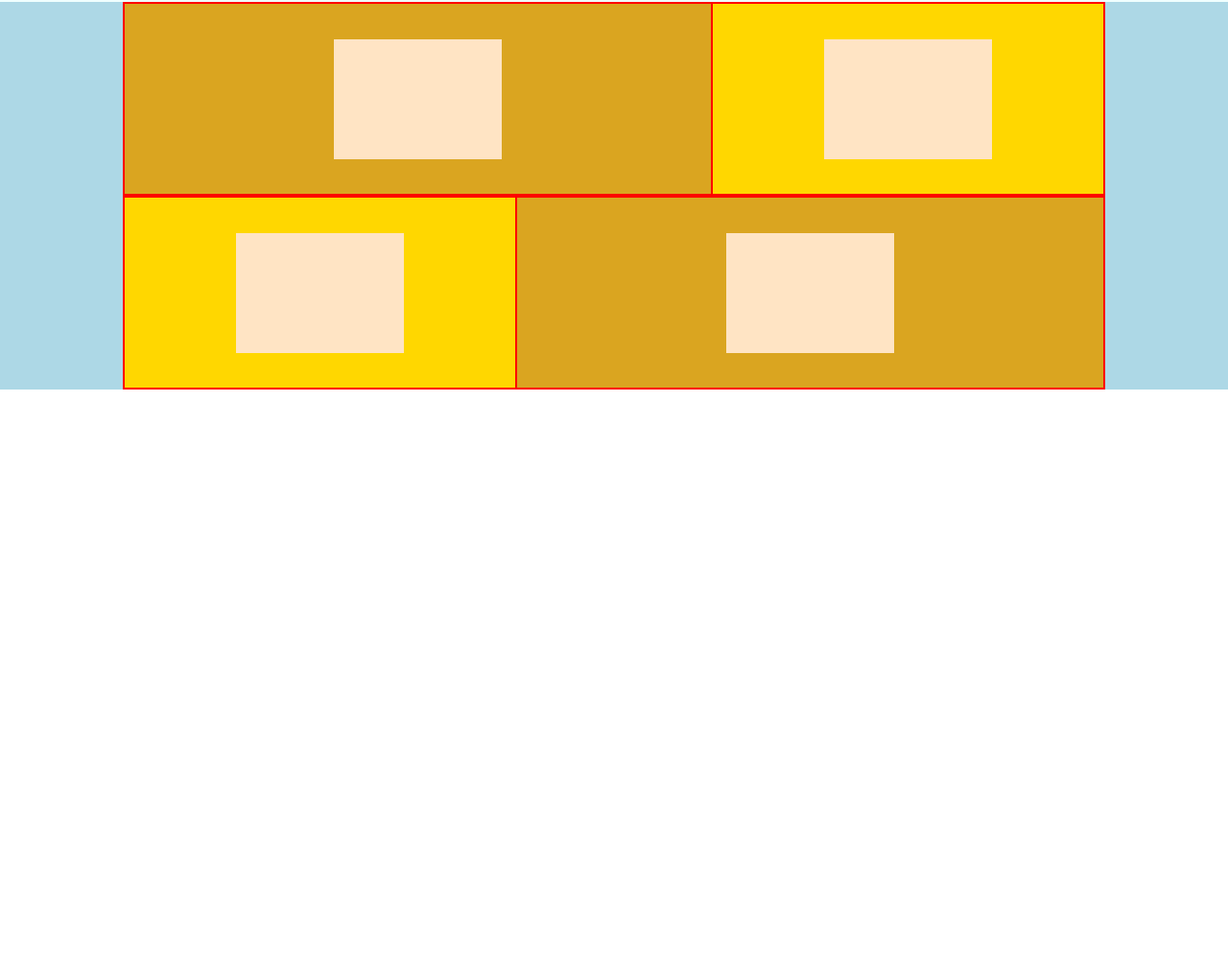
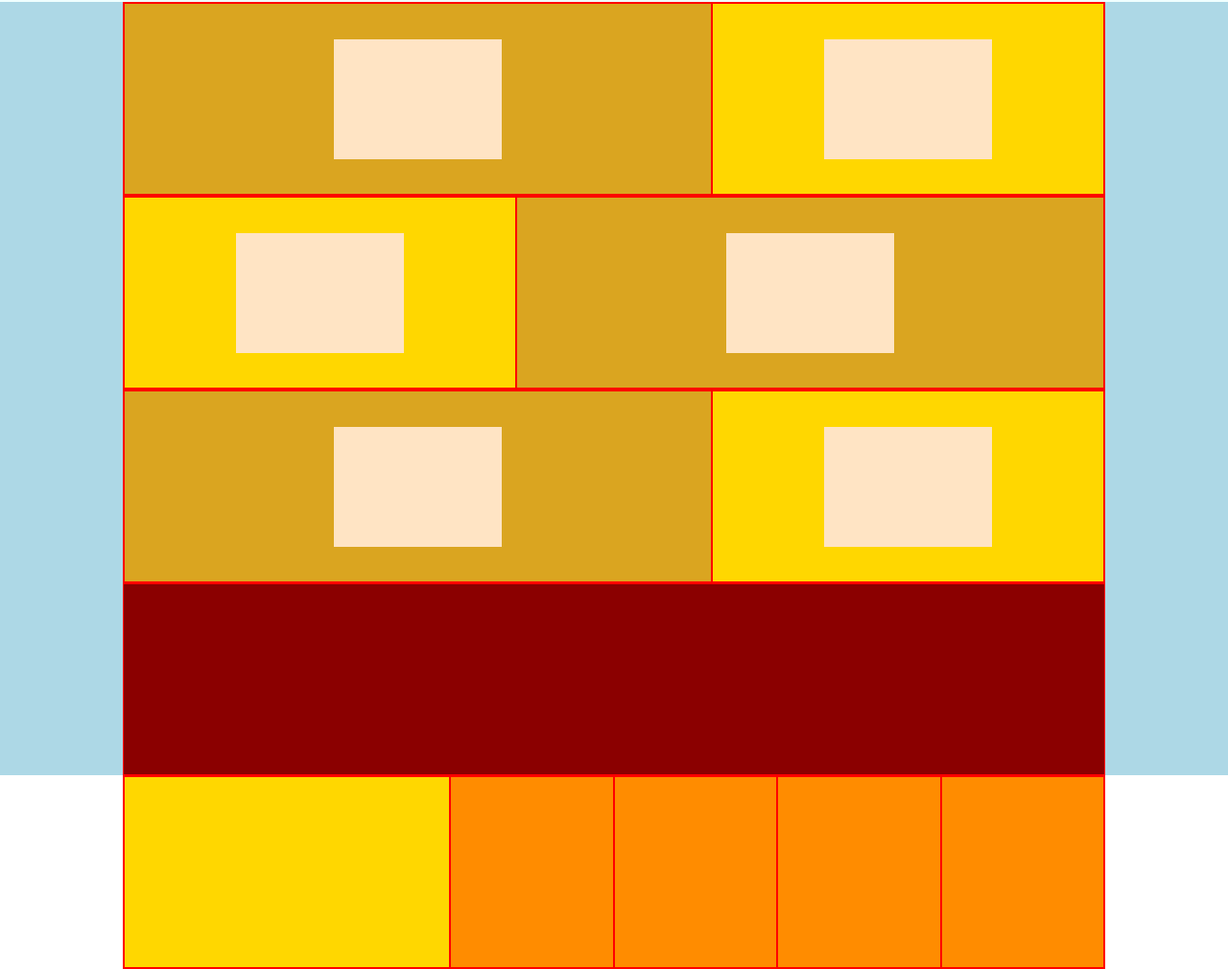
Before and after one commit to francescomascellino/htmlcss-struttura-discord, a plain HTML site: page index.html in a window 1280 px wide. Shown: the part 310-1320 px from the top of the page at 96% size. Before the commit the page ends 800 px from the top, so only its background shows below. Drawn offline with Linux system fonts and the light colour scheme.

Commit message:
add footer and columns

```diff
--- a/index.html
+++ b/index.html
@@ -81,6 +81,60 @@
 
             </section>
 
+            <section>
+
+                <div class="container">
+
+                    <div class="row">
+
+                        <div class="col-60">
+
+                            <div class="card"></div>
+
+                        </div>
+
+                        <div class="col-40">
+
+                            <div class="card"></div>
+
+                        </div>
+
+                    </div>
+
+                </div>
+
+            </section>
+
+            <!-- LAST SECTION -->
+
+            <section>
+                <div class="container">
+
+                </div>
+            </section>
+
+            <!-- FOOTER -->
+
+            <footer>
+                <div class="container">
+
+                    <div class="row">
+
+                        <div class="col-40"></div>
+
+                        <div class="col-20"></div>
+
+                        <div class="col-20"></div>
+
+                        <div class="col-20"></div>
+
+                        <div class="col-20"></div>
+
+                    </div>
+
+                </div>
+            </footer>
+
         </main>
 
     </body>
--- a/style.css
+++ b/style.css
@@ -8,7 +8,8 @@
 
 .debug .container,
 .debug .col-60,
-.debug .col-40 {
+.debug .col-40,
+.debug .col-20 {
     border: 1px solid red;
     min-height: 200px;
 }
@@ -17,6 +18,7 @@
     width: 80%;
     max-width: 1170px;
     margin: auto;
+    background-color: darkred;
 }
 
 .row {
@@ -108,3 +110,12 @@ section {
 }
 
 /* #endregion SECTIONS */
+
+/* #region FOOTER */
+
+.col-20 {
+    width: 20%;
+    background-color: darkorange;
+}
+
+/* #endregion FOOTER */
```
